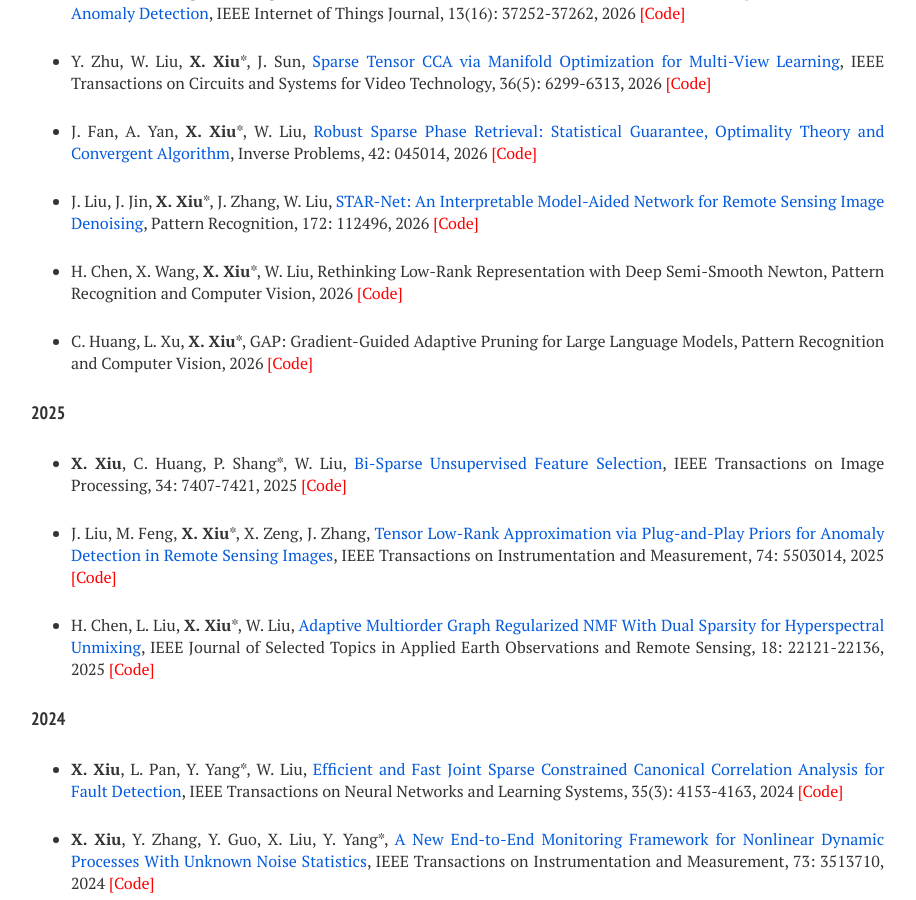
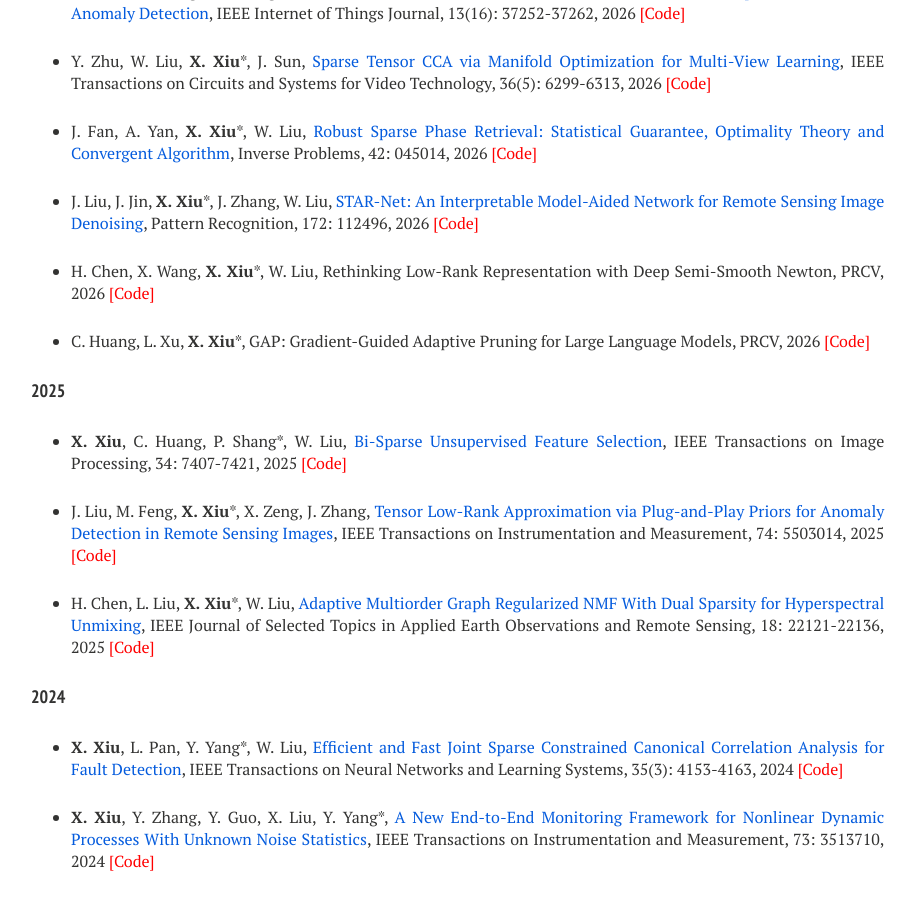
Before and after one commit to xianchaoxiu/xianchaoxiu.github.io, a Jekyll site: the page built from publications/index.md, in a window 1280 px wide and 900 px high, scrolled down 678 px. Shown: the whole window, without its empty margins (289-1205 px from the left). Built offline with Jekyll 4.4.1, drawn with Linux system fonts in a browser that asks for light colours; nearby versions of some CDN libraries.

Commit message:
Update index.md

```diff
--- a/publications/index.md
+++ b/publications/index.md
@@ -34,9 +34,9 @@ share: false
 
 * J. Liu, J. Jin, <b>X. Xiu</b>*, J. Zhang, W. Liu, <a href="https://doi.org/10.1016/j.patcog.2025.112496" class="textlink" target="_blank">STAR-Net: An Interpretable Model-Aided Network for Remote Sensing Image Denoising</a>, Pattern Recognition, 172: 112496, 2026 <a href="https://github.com/xianchaoxiu/STAR-Net" class="textlink" target="_blank" style="color: red;">[Code]</a>
 
-* H. Chen, X. Wang, <b>X. Xiu</b>*, W. Liu, Rethinking Low-Rank Representation with Deep Semi-Smooth Newton, Pattern Recognition and Computer Vision, 2026 <a href="https://github.com/xianchaoxiu/LRRSSN-Net" class="textlink" target="_blank" style="color: red;">[Code]</a>
+* H. Chen, X. Wang, <b>X. Xiu</b>*, W. Liu, Rethinking Low-Rank Representation with Deep Semi-Smooth Newton, PRCV, 2026 <a href="https://github.com/xianchaoxiu/LRRSSN-Net" class="textlink" target="_blank" style="color: red;">[Code]</a>
 
-* C. Huang, L. Xu, <b>X. Xiu</b>*, GAP: Gradient-Guided Adaptive Pruning for Large Language Models, Pattern Recognition and Computer Vision, 2026 <a href="https://github.com/xianchaoxiu/GAP" class="textlink" target="_blank" style="color: red;">[Code]</a>
+* C. Huang, L. Xu, <b>X. Xiu</b>*, GAP: Gradient-Guided Adaptive Pruning for Large Language Models, PRCV, 2026 <a href="https://github.com/xianchaoxiu/GAP" class="textlink" target="_blank" style="color: red;">[Code]</a>
 
 #### 2025
 
```
